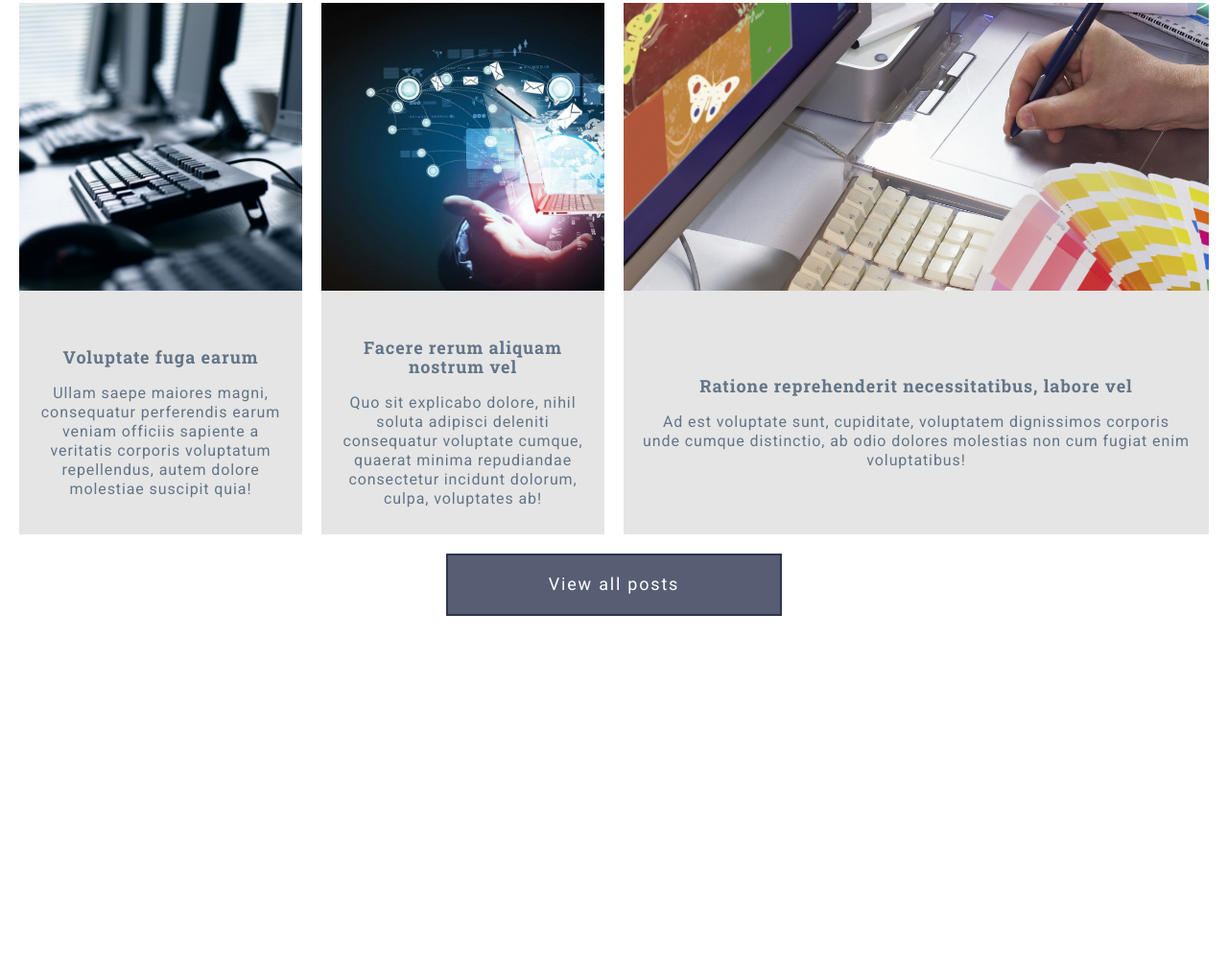
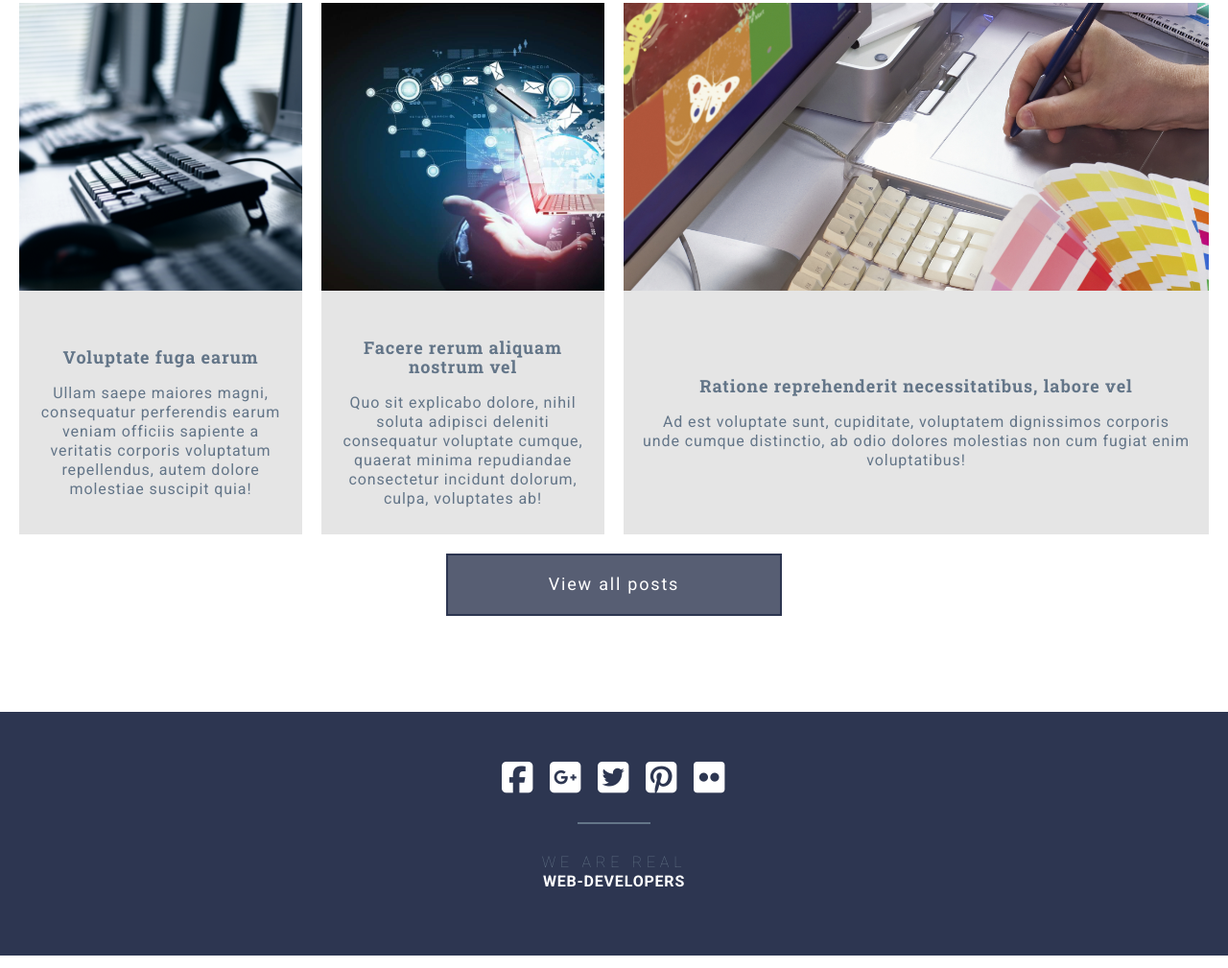
Before and after one commit to lodygin/we-are-real-web-developers, a website: page index.html in a window 1280 px wide. Shown: the part 3293-4302 px from the top of the page at 96% size. Before the commit the page ends 4035 px from the top, so only its background shows below. Drawn offline with nearby package versions, Linux system fonts and the light colour scheme.

Commit message:
footer is finished

```diff
--- a/assets/css/style.css
+++ b/assets/css/style.css
@@ -463,7 +463,7 @@ template {
 /* sm */
 /* xs */
 /* xx */
-.header-menu__container, .header-content__container, .about__container, .form__container, .posts__container {
+.header-menu__container, .header-content__container, .about__container, .form__container, .posts__container, .footer__container {
   max-width: 1340px;
   margin: 0 auto;
   padding-left: 20px;
@@ -1091,6 +1091,78 @@ input:focus {
   text-align: center;
 }
 
+.footer {
+  background-color: #2d3651;
+  padding: 50px 0 80px;
+  position: relative;
+}
+
+.footer::after {
+  content: '';
+  position: absolute;
+  width: 100%;
+  bottom: 0;
+  left: 0;
+  background-color: #ffffff;
+  height: 13px;
+}
+
+.footer__row {
+  display: -webkit-box;
+  display: -ms-flexbox;
+  display: flex;
+  -webkit-box-pack: center;
+  -ms-flex-pack: center;
+  justify-content: center;
+  position: relative;
+  margin: 0 0 60px;
+}
+
+.footer__row::after {
+  content: '';
+  position: absolute;
+  width: 76px;
+  height: 2px;
+  background-color: #637588;
+  bottom: -30px;
+  left: 50%;
+  -webkit-transform: translateX(-50%);
+  -ms-transform: translateX(-50%);
+  transform: translateX(-50%);
+}
+
+.footer__link {
+  margin: 0 8px;
+}
+
+.footer__icon {
+  font-size: 37px;
+  color: #ffffff;
+  -webkit-transition: color 0.5s;
+  -o-transition: color 0.5s;
+  transition: color 0.5s;
+}
+
+.footer__icon:hover {
+  color: #d66926;
+}
+
+.footer__text {
+  text-align: center;
+  max-width: 160px;
+  margin: 0 auto;
+  letter-spacing: 4.78px;
+  color: #637588;
+  font-weight: 100;
+  line-height: 20px;
+}
+
+.footer__text span {
+  letter-spacing: 0.8px;
+  font-weight: 700;
+  color: #ffffff;
+}
+
 @media (min-width: 768px) {
   .header-navbar__hamburger {
     display: none;
--- a/assets/scss/_footer.scss
+++ b/assets/scss/_footer.scss
@@ -0,0 +1,58 @@
+.footer {
+  background-color: $color-primary;
+  padding: 50px 0 80px;
+  position: relative;
+    &::after {
+    content: '';
+    position: absolute;
+    width: 100%;
+    bottom: 0;
+    left: 0;
+    background-color: $color-light;
+    height: 13px;
+  }
+  &__container {
+    @extend %container;
+  }
+  &__row {
+    display: flex;
+    justify-content: center;
+    position: relative;
+    margin: 0 0 60px;
+    &::after {
+      content: '';
+      position: absolute;
+      width: 76px;
+      height: 2px;
+      background-color: $color-gray;
+      bottom: -30px;
+      left: 50%;
+      transform: translateX(-50%);
+    }
+  }
+  &__link {
+    margin: 0 8px;
+  }
+  &__icon {
+    font-size: 37px;
+    color: $color-light;
+    transition: color 0.5s;
+    &:hover {
+      color: $color-accent;
+    }
+  }
+  &__text {
+    text-align: center;
+    max-width: 160px;
+    margin: 0 auto;
+    letter-spacing: 4.78px;
+    color: $color-gray;
+    font-weight: 100;
+    line-height: 20px;
+    span {
+      letter-spacing: 0.8px;
+      font-weight: 700;
+      color: $color-light;
+    }
+  }
+}
--- a/assets/scss/_skin.scss
+++ b/assets/scss/_skin.scss
@@ -4,4 +4,4 @@ $color-highlight: #d53d27;
 $color-gray: #637588;
 $color-gray-light: #e5e5e5;
 $color-gray-dark: #44596e;
-$color-light: #ffffff;
+$$color-light: #ffffff;: #ffffff;
--- a/index.html
+++ b/index.html
@@ -251,7 +251,21 @@
       </div>
     </div>
   </section>
+
+  <footer class="footer">
+    <div class="footer__container">
+      <div class="footer__row">
+        <a class="footer__link" href="#"><i class="fab fa-facebook-square footer__icon"></i></a>
+        <a class="footer__link" href="#"><i class="fab fa-google-plus-square footer__icon"></i></a>
+        <a class="footer__link" href="#"><i class="fab fa-twitter-square footer__icon"></i></a>
+        <a class="footer__link" href="#"><i class="fab fa-pinterest-square footer__icon"></i></a>
+        <a class="footer__link" href="#"><i class="fab fa-flickr footer__icon"></i></a>
+      </div>
+      <div class="footer__text">WE ARE REAL <span>WEB-DEVELOPERS</span></div>
+    </div>
+  </footer>
   <script src="https://code.jquery.com/jquery-3.4.1.min.js"></script>
+  <script src="https://kit.fontawesome.com/3f029d0913.js" crossorigin="anonymous"></script>
   <script src="assets/js/main.js"></script>
 </body>
 
```
